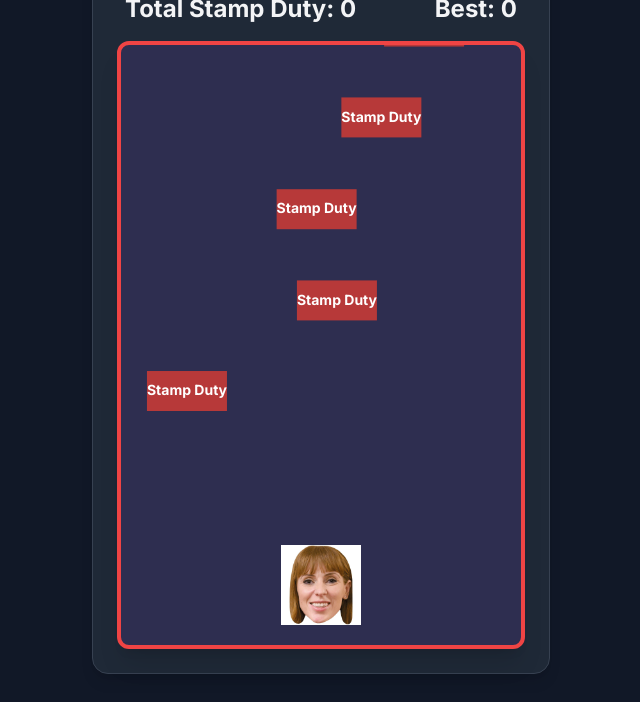
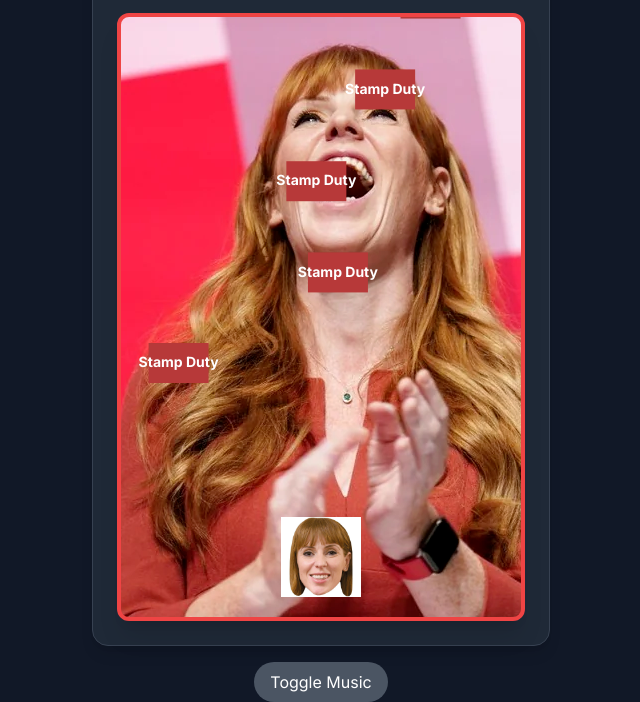
Before and after one commit to ashisamazin/angela, a plain HTML site: page index.html in a window 1280 px wide. Shown: the part 107-809 px from the top of the page, without its empty margins (319-959 px from the left). Drawn offline with nearby package versions, Linux system fonts and the light colour scheme.

Commit message:
added game

```diff
--- a/index.html
+++ b/index.html
@@ -21,7 +21,8 @@
             overflow: hidden;
         }
         canvas {
-            background-color: #2e2e50;
+            background-image: url('bg.png');
+            background-repeat: repeat;
             border-radius: 1rem;
             box-shadow: 0 10px 25px rgba(0, 0, 0, 0.5);
             max-width: 95vw;
@@ -32,7 +33,7 @@
 </head>
 <body class="bg-gray-900 text-gray-100 flex flex-col items-center justify-center p-4">
     <div class="flex flex-col items-center p-6 bg-gray-800 rounded-2xl shadow-lg border border-gray-700">
-        <h1 class="text-4xl font-bold mb-4 text-center">Pay your Tax!</h1>
+        <h1 class="text-4xl font-bold mb-4 text-center">Pay your Tax Angela!</h1>
         <div class="flex flex-row justify-between w-full mb-4 px-2">
             <div class="text-2xl font-bold">Total Stamp Duty: <span id="score">0</span></div>
             <div class="text-2xl font-bold">Best: <span id="high-score">0</span></div>
@@ -47,7 +48,9 @@
         </div>
         <div id="messageBox" class="absolute hidden bottom-16 bg-gray-700 text-white text-lg px-4 py-2 rounded-lg shadow-xl animate-fade-in-up"></div>
     </div>
-
+    <button id="musicToggleBtn" class="mt-4 bg-gray-600 hover:bg-gray-700 text-white py-2 px-4 rounded-full transition-transform transform hover:scale-105">
+        Toggle Music
+    </button>
     <script>
         // --- Game Setup ---
         const canvas = document.getElementById('gameCanvas');
@@ -58,6 +61,7 @@
         const finalScoreEl = document.getElementById('finalScore');
         const playAgainBtn = document.getElementById('playAgainBtn');
         const messageBox = document.getElementById('messageBox');
+        const musicToggleBtn = document.getElementById('musicToggleBtn');
 
         let animationFrameId;
         let score = 0;
@@ -80,13 +84,17 @@
         let enemySpeed = 1.5;
         let enemySpawnInterval = 1000;
         let lastSpawnTime = 0;
-        const enemyWidth = 80;
+        const enemyWidth = 60;
         const enemyHeight = 40;
 
-        // Sound effects
+        // Sound effects and music
         const audioCtx = new (window.AudioContext || window.webkitAudioContext)();
+        let musicIntervalId;
+
         function playSound(freq, type = 'sine', duration = 0.1) {
-            if (!audioCtx) return;
+            if (audioCtx.state === 'suspended') {
+                audioCtx.resume();
+            }
             const oscillator = audioCtx.createOscillator();
             const gainNode = audioCtx.createGain();
 
@@ -100,6 +108,45 @@
             oscillator.start();
             gainNode.gain.exponentialRampToValueAtTime(0.00001, audioCtx.currentTime + duration);
             oscillator.stop(audioCtx.currentTime + duration);
+        }
+
+        function playBackgroundMusic() {
+            if (musicIntervalId) {
+                clearInterval(musicIntervalId);
+            }
+
+            const melody = [261.63, 329.63, 392.00, 523.25]; // C E G C (C Major Arpeggio)
+            let noteIndex = 0;
+
+            musicIntervalId = setInterval(() => {
+                if (audioCtx.state === 'suspended') {
+                    audioCtx.resume();
+                }
+                const oscillator = audioCtx.createOscillator();
+                const gainNode = audioCtx.createGain();
+
+                oscillator.type = 'sawtooth';
+                oscillator.frequency.value = melody[noteIndex];
+                gainNode.gain.setValueAtTime(0.05, audioCtx.currentTime);
+
+                oscillator.connect(gainNode);
+                gainNode.connect(audioCtx.destination);
+                oscillator.start();
+
+                gainNode.gain.exponentialRampToValueAtTime(0.00001, audioCtx.currentTime + 0.3);
+                oscillator.stop(audioCtx.currentTime + 0.3);
+
+                noteIndex = (noteIndex + 1) % melody.length;
+            }, 300);
+        }
+
+        function toggleMusic() {
+            if (musicIntervalId) {
+                clearInterval(musicIntervalId);
+                musicIntervalId = null;
+            } else {
+                playBackgroundMusic();
+            }
         }
 
         // --- Game Functions ---
@@ -148,7 +195,7 @@
                 return;
             }
 
-            // Clear canvas
+            // Clear canvas background before drawing.
             ctx.clearRect(0, 0, canvas.width, canvas.height);
 
             // Spawn new enemies
@@ -199,6 +246,10 @@
                 highScoreEl.textContent = highScore;
                 showMessage("New High Score!", 3000);
             }
+            if(musicIntervalId) {
+                clearInterval(musicIntervalId);
+                musicIntervalId = null;
+            }
         }
 
         function resetGame() {
@@ -209,6 +260,10 @@
             enemySpeed = 1.5;
             enemySpawnInterval = 1000;
             gameOverScreen.classList.add('hidden');
+            if(audioCtx.state === 'suspended') {
+                audioCtx.resume();
+            }
+            playBackgroundMusic();
             update(0);
         }
 
@@ -240,6 +295,7 @@
         });
 
         playAgainBtn.addEventListener('click', resetGame);
+        musicToggleBtn.addEventListener('click', toggleMusic);
         window.addEventListener('resize', setCanvasSize);
         window.onload = resetGame;
     </script>
```
Also changed, not shown: bg.png (added).
